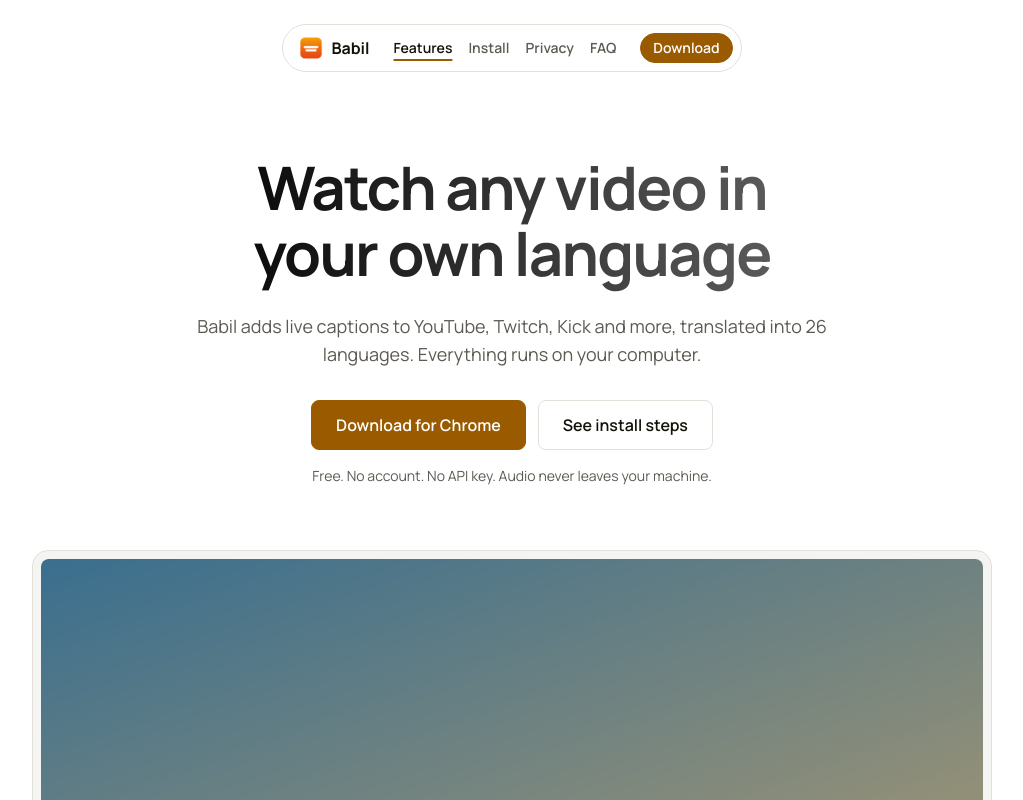
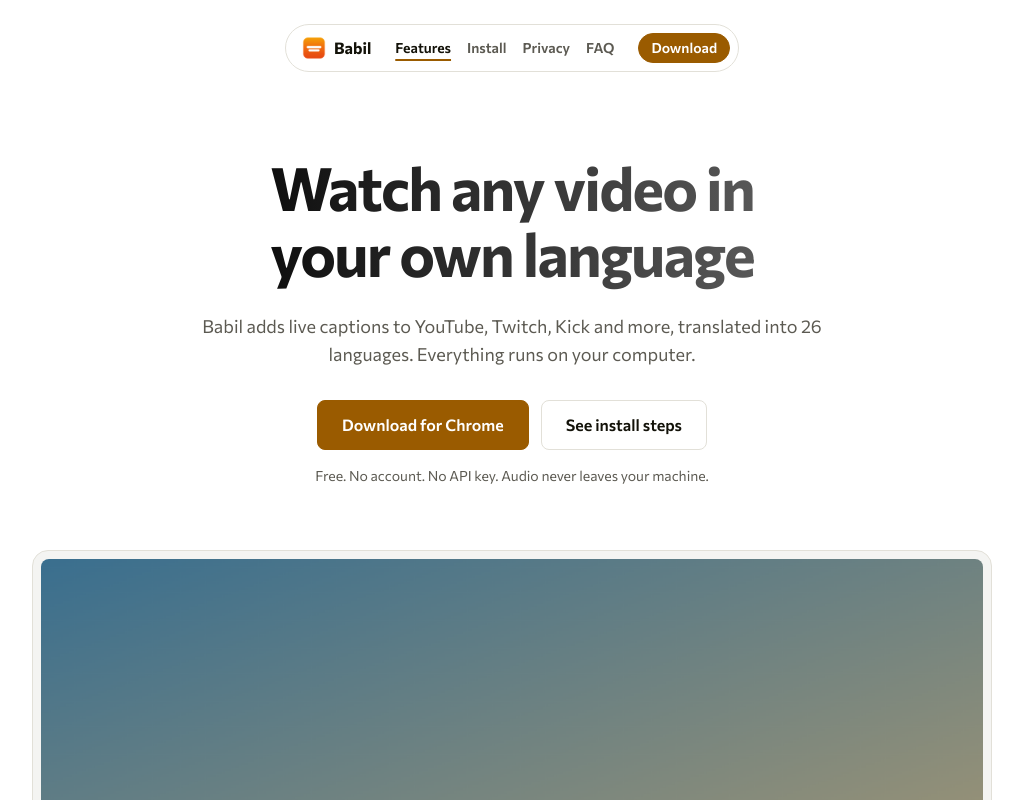
Before and after one commit to canmenzo/babil, a browser extension: page docs/index.html in a window 1280 px wide. Shown: the top 800 px of the page, without its empty margins (128-1151 px from the left). Drawn offline with Linux system fonts and the light colour scheme.

Commit message:
Use Commissioner on the website

```diff
--- a/docs/index.html
+++ b/docs/index.html
@@ -26,7 +26,7 @@
 <meta name="twitter:image:alt" content="Babil's orange caption logo beside live original and translated video captions.">
 <link rel="preconnect" href="https://fonts.googleapis.com">
 <link rel="preconnect" href="https://fonts.gstatic.com" crossorigin>
-<link rel="stylesheet" href="https://fonts.googleapis.com/css2?family=Manrope:wght@400;600;700&amp;display=swap">
+<link rel="stylesheet" href="https://fonts.googleapis.com/css2?family=Commissioner:wght@400;600;700&amp;display=swap">
 <link rel="stylesheet" href="style.css">
 <script>document.documentElement.className="js"</script>
 </head>
--- a/docs/style.css
+++ b/docs/style.css
@@ -2,7 +2,7 @@
 @media(prefers-color-scheme:dark){:root{--bg:#131209;--surface:#1f1f1f;--text:#f2f0e8;--soft:#b3b0a4;--border:#313131;--accent:#f0b24a;--accent-bg:#f0b24a;--on-accent:#131209;--g1:#fff;--g2:#9b9b9b}}
 *{box-sizing:border-box}
 html{scroll-behavior:smooth;scroll-padding-top:0}
-body{margin:0;background:var(--bg);color:var(--text);font-family:Manrope,system-ui,-apple-system,"Segoe UI",sans-serif;font-size:16px;line-height:24px;text-wrap:pretty}
+body{margin:0;background:var(--bg);color:var(--text);font-family:Commissioner,system-ui,-apple-system,"Segoe UI",sans-serif;font-size:16px;line-height:24px;text-wrap:pretty}
 img{max-width:100%;height:auto;display:block}
 a{color:var(--accent)}
 code,kbd{font-family:ui-monospace,"Geist Mono",Consolas,monospace;font-size:14px;background:var(--surface);border:1px solid var(--border);border-radius:4px;padding:2px 4px;overflow-wrap:anywhere}
```
Also changed, not shown: docs/privacy.html (+3 -0 lines).
